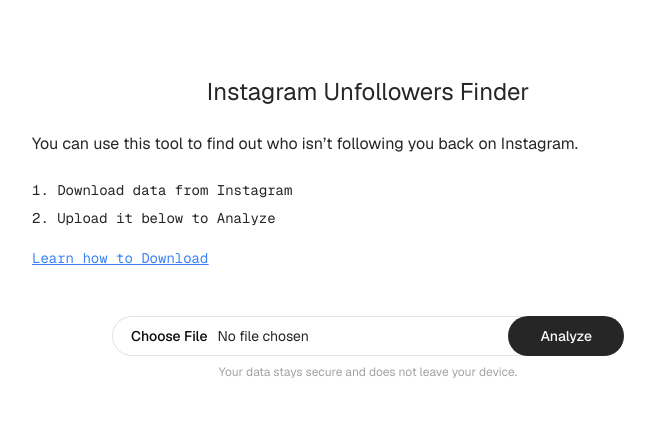
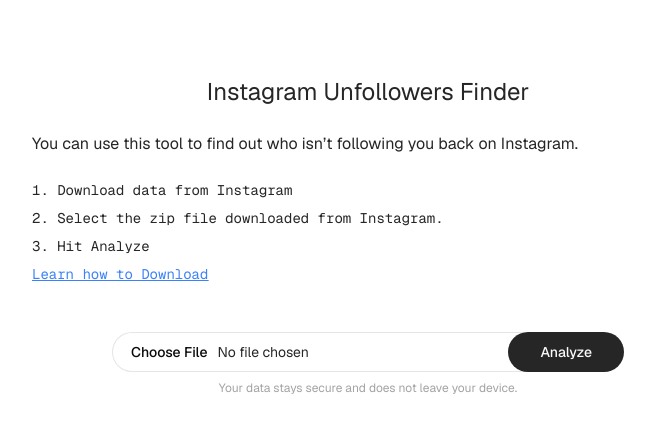
Before and after one commit to sandxru/instagram-unfollowers-finder, a Next.js app: page / in a window 1280 px wide. Shown: the top 432 px of the page, without its empty margins (272-927 px from the left). Built offline with nearby package versions, Linux system fonts and the light colour scheme.

Commit message:
Update page.tsx

```diff
--- a/src/app/page.tsx
+++ b/src/app/page.tsx
@@ -135,13 +135,15 @@
         </h2>
         <ol className="text-neutral-800 list-inside list-decimal text-sm text-left sm:text-left font-[family-name:var(--font-geist-mono)]">
           <li className="mb-2 ">Download data from Instagram</li>
-          <li>Upload it below to Analyze</li>
+          <li className="mb-2 ">
+            Select the zip file downloaded from Instagram.
+          </li>
+          <li className="mb-2 ">Hit Analyze</li>
 
           <Link
             href="/guide"
             className="text-blue-500 underline hover:text-blue-700"
           >
-            <br />
             <u>Learn how to Download</u>
           </Link>
         </ol>
```
